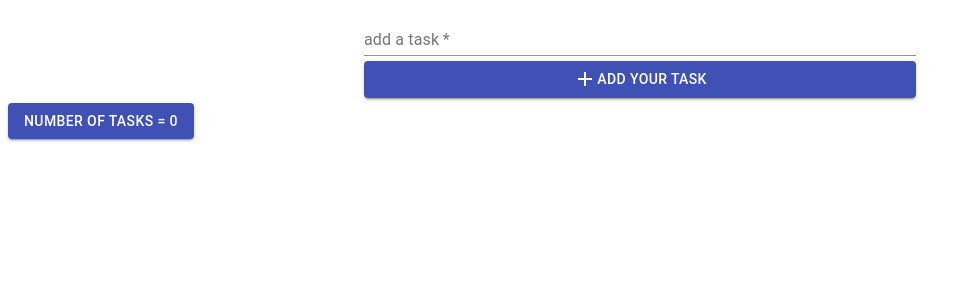
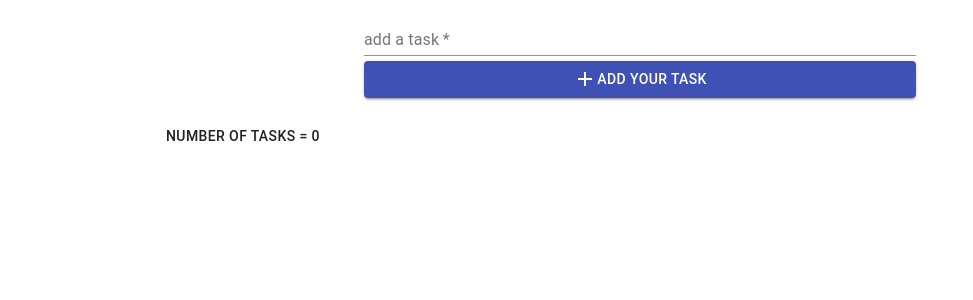
Before and after one commit to eman275/to-do-App, a React (Create React App) app: page / in a window 1280 px wide. Shown: the top 300 px of the page, without its empty margins (0-973 px from the left). Built offline with nearby package versions, Linux system fonts and the light colour scheme.

Commit message:
resize counter

```diff
--- a/src/components/Todos/Todos.tsx
+++ b/src/components/Todos/Todos.tsx
@@ -21,17 +21,9 @@ const Todos = () => {
     <>
       <DragDropContext
         onBeforeDragStart={() => setDragging(true)}
-        onDragEnd={onDragEnd}
-      >
-        {/* <Box component="span" sx={{ p: 2,m:20,border: '1px dashed grey',color:'primary' }} >
-          number of tasks = {todos.length}
-        </Box> */}
+        onDragEnd={onDragEnd}>
         <Button
-          variant="contained"
-          color="primary"
-          style={{ marginTop: 5 }}
-          type="submit"
-          className="counter"
+          style={{ marginLeft:150,marginTop:20}}
         >
           number of tasks = {todos.length}
         </Button>
--- a/src/components/Todos/style.css
+++ /dev/null
@@ -1,9 +0,0 @@
-.Container {
-    display: flex;
-    align-items: center;
-    justify-content: space-between;
-  }
-
-  .counter{
-margin: 100px;
-  }
```
